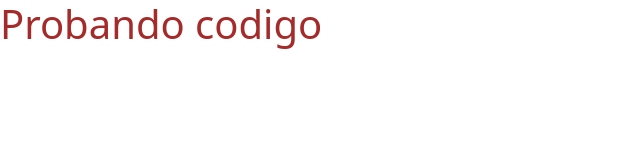
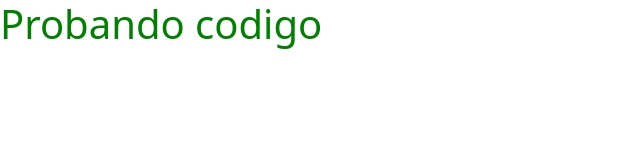
Before and after one commit to carovalentiini/m2-s4-d2-ejemplo1, a plain HTML site: page index.html in a window 1280 px wide. Shown: the whole page, without its empty margins (0-640 px from the left). Drawn offline with nearby package versions, Linux system fonts and the light colour scheme.

Commit message:
cambié el color a estilos.css

```diff
--- a/assets/css/estilos.css
+++ b/assets/css/estilos.css
@@ -1,3 +1,3 @@
 .destacado {
-    color:brown
+    color:green
 }
```
